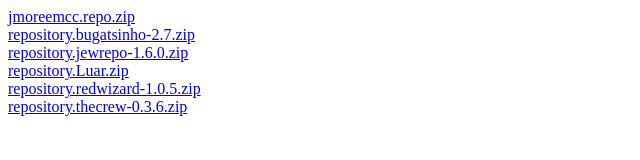
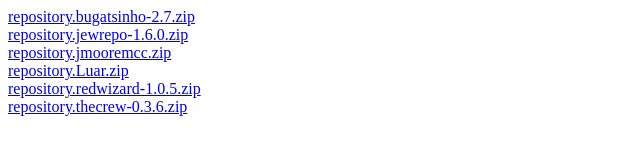
Before and after one commit to kodimovies3/kodimovies3.github.io, a plain HTML site: page index.html in a window 1280 px wide. Shown: the whole page, without its empty margins (0-640 px from the left). Drawn offline with Linux system fonts and the light colour scheme.

Commit message:
Rename jmoreemcc repo

```diff
--- a/index.html
+++ b/index.html
@@ -1,9 +1,9 @@
 <!DOCTYPE html>
 <html>
   <body>
-    <a href="jmooremcc.repo.zip">jmoreemcc.repo.zip</a><br/>
     <a href="repository.bugatsinho-2.7.zip">repository.bugatsinho-2.7.zip</a><br/>
     <a href="repository.jewrepo-1.6.0.zip">repository.jewrepo-1.6.0.zip</a><br/>
+    <a href="repository.jmooremcc.zip">repository.jmooremcc.zip</a><br/>
     <a href="repository.Luar.zip">repository.Luar.zip</a><br/>
     <a href="repository.redwizard-1.0.5.zip">repository.redwizard-1.0.5.zip</a><br/>
     <a href="repository.thecrew-0.3.6.zip">repository.thecrew-0.3.6.zip</a><br/>
```
Also changed, not shown: 2 other files.
